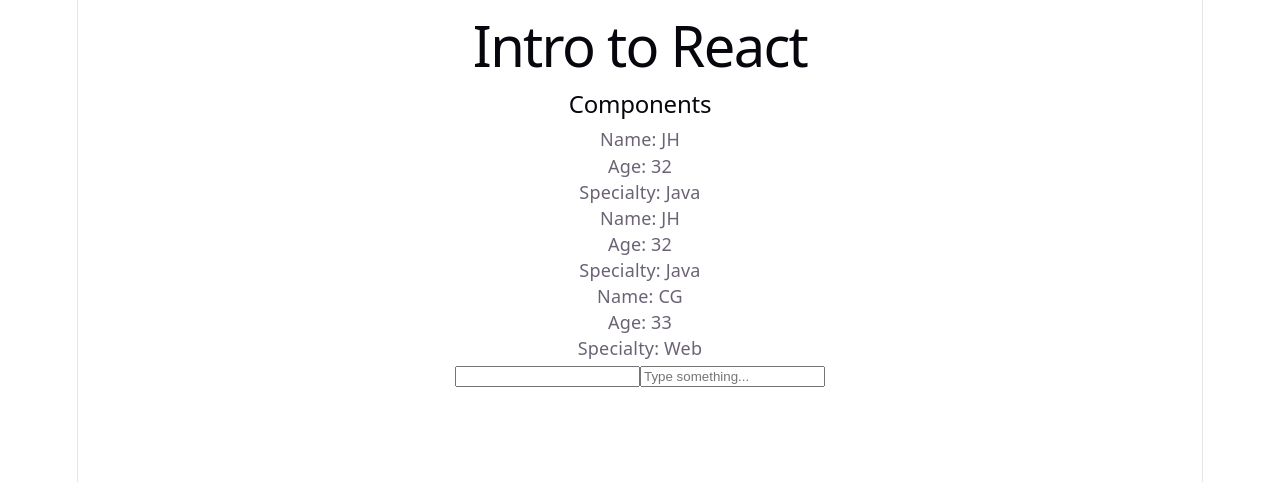
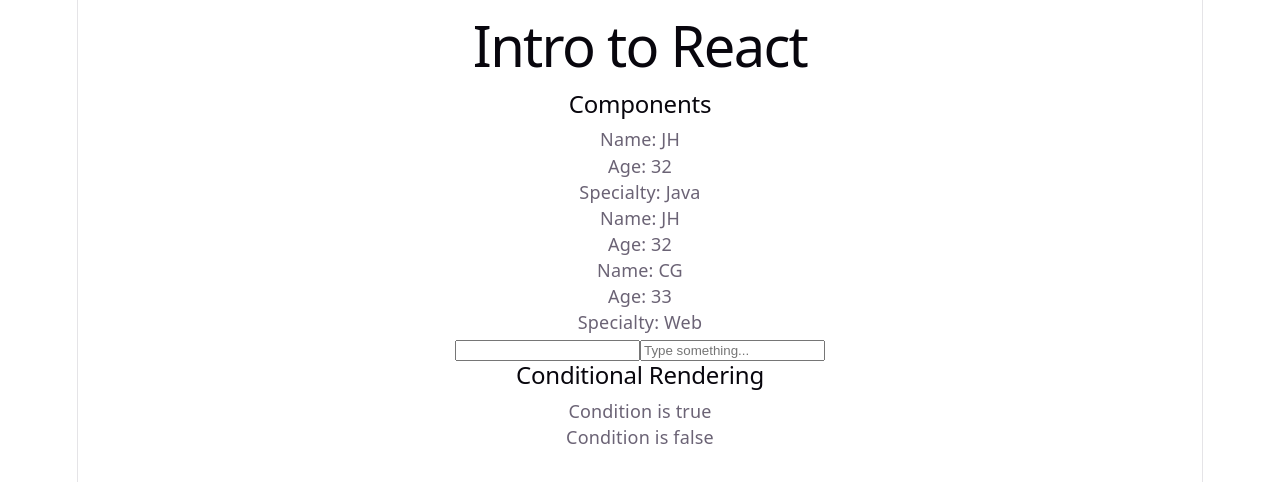
Before and after one commit to JHarry444/React-07-26, a React (Vite) app: page / in a window 1280 px wide. Shown: the top 482 px of the page. Built offline with nearby package versions, Linux system fonts and the light colour scheme.

Commit message:
conditional rendering

```diff
--- a/src/App.jsx
+++ b/src/App.jsx
@@ -1,4 +1,5 @@
 import './App.css'
+import ConditionalRendering from './components/ConditionalRendering'
 import Input from './components/Input'
 import Trainer from './components/Trainer'
 
@@ -10,11 +11,17 @@
       <div>
         <h2>Components</h2>
         <Trainer name="JH" age={32} specialty="Java" />
-        {Trainer({ name: "JH", age: 32, specialty: "Java" })}
+        {Trainer({ name: "JH", age: 32 })}
         <Trainer age={33} name="CG" specialty="Web" />
         <input />
         <Input />
 
+      </div>
+
+      <div>
+        <h2>Conditional Rendering</h2>
+        <ConditionalRendering bool />
+        <ConditionalRendering />
       </div>
     </>
   )
--- /dev/null
+++ b/src/components/ConditionalRendering.jsx
@@ -0,0 +1,21 @@
+function ConditionalRendering({ bool }) {
+
+    // if (bool) {
+    //     return (
+    //         <>
+    //             <p>Condition is true</p>
+    //         </>
+    //     );
+    // } else {
+    //     return (
+    //         <>
+    //             <p>Condition is false</p>
+    //         </>
+    //     );
+    // }
+
+    return <p>{bool ? "Condition is true" : "Condition is false"}</p>
+
+}
+
+export default ConditionalRendering;
--- a/src/components/Trainer.jsx
+++ b/src/components/Trainer.jsx
@@ -8,7 +8,7 @@
             <p>Name: {name}</p>
             {/* use {} to insert code */}
             <p>Age: {age}</p>
-            <p>Specialty: {specialty}</p>
+            {specialty && <p>Specialty: {specialty}</p>}
         </div>
     )
 }
```
